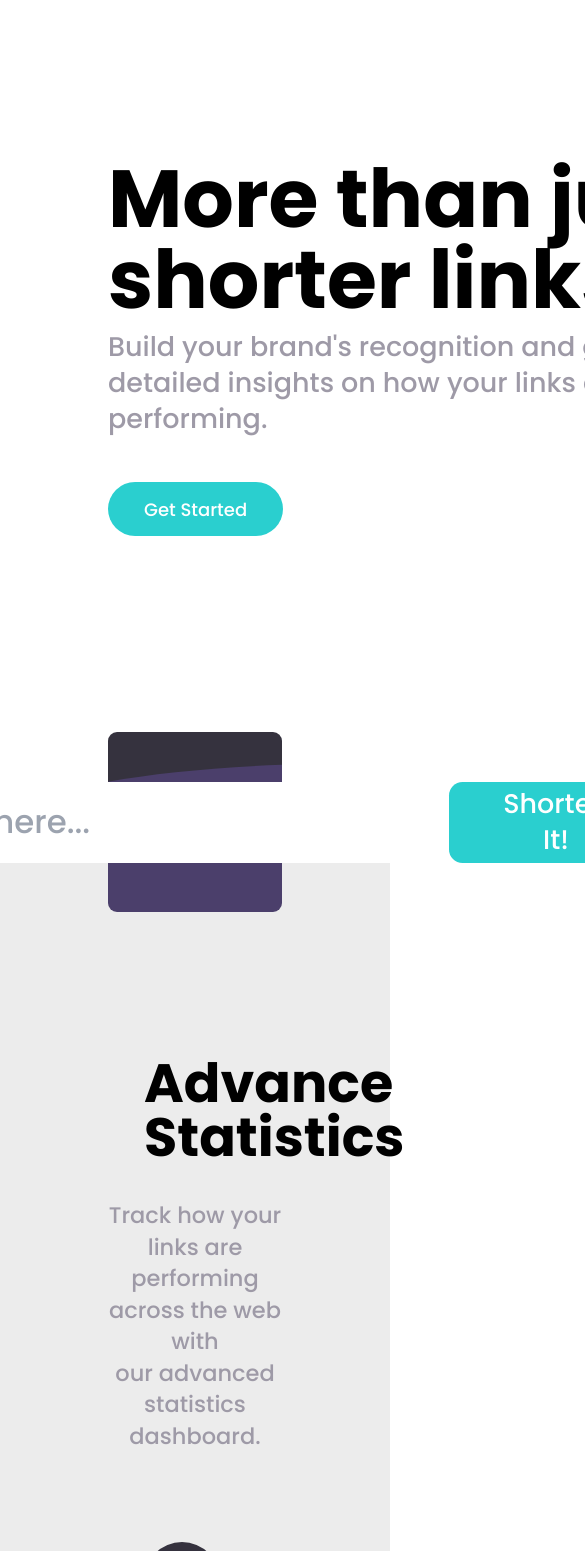
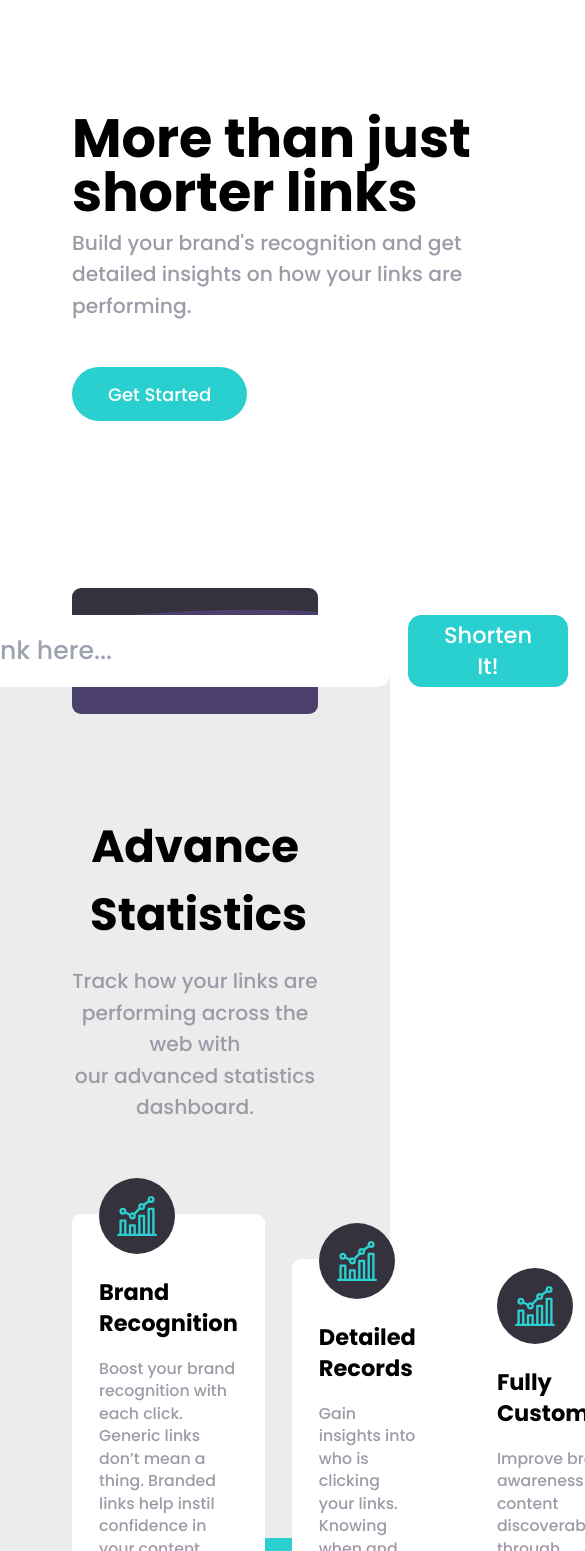
Before and after one commit to codesbyayush/Url-shortner, a React (Vite) app: page / in a window 390 px wide. Shown: the part 137-1688 px from the top of the page, 585 px wide, since content can reach past the window. Built offline with nearby package versions, Linux system fonts and the light colour scheme.

Commit message:
Small screen laptop done

```diff
--- a/index.html
+++ b/index.html
@@ -4,7 +4,7 @@
     <meta charset="UTF-8" />
     <link rel="icon" type="image/svg+xml" href="/vite.svg" />
     <meta name="viewport" content="width=device-width, initial-scale=1.0" />
-    <title>Vite + React</title>
+    <title>Url Shortner</title>
   </head>
   <body>
     <div id="root"></div>
--- a/src/App.jsx
+++ b/src/App.jsx
@@ -9,7 +9,7 @@ import Footer from './components/Footer'
 function App() {
 
   return (
-    <div className="pt-12 px-24 overflow-visible">
+    <div className="pt-12 px-16 xl:px-24 overflow-visible">
       <Navbar />
       <Heros />
 
--- a/src/components/Action.jsx
+++ b/src/components/Action.jsx
@@ -15,10 +15,14 @@ export default function Action({inputValue , setInputValue, shorten}) {
       id="links"
       value={inputValue}
       onChange={handleChange}
-      placeholder='Shorten a link here...' className='rounded-xl grow px-8 text-[1.8rem]'/>
+      placeholder='Shorten a link here...' className='rounded-xl grow px-8 xl:text-[1.8rem]
+      text-[1.4rem]'/>
 
       <button
-      className='bg-primCyan rounded-xl text-white px-12 hover:bg-opacity-50' onClick={shorten}
+      className='bg-primCyan rounded-xl text-white xl:px-12 hover:bg-opacity-50
+
+      px-8'
+       onClick={shorten}
       >
          Shorten It!
          </button>
--- a/src/components/Card.jsx
+++ b/src/components/Card.jsx
@@ -2,12 +2,15 @@ import React from 'react'
 
 export default function Card({keyword , expand , src , top}) {
   return (
-    <div className='bg-white p-8 rounded-lg relative flex-1'
+    <div className='bg-white xl:p-8 rounded-lg relative flex-1
+    p-6'
     style={{ top: `${top}` }}>
       <div className='absolute -top-8 bg-neuVeryDarkBlue rounded-[50%] p-4'>
       <img src={src} alt="" /></div>
-      <h3 className='text-2xl font-bold pb-4 pt-8'>{keyword}</h3>
-      <p className='text-[1.02rem] text-neuGrayishViolet'>{expand}</p>
+      <h3 className='xl:text-2xl font-bold pb-4 pt-8
+      text-xl'>{keyword}</h3>
+      <p className='xl:text-[1.02rem] text-neuGrayishViolet
+      text-sm'>{expand}</p>
     </div>
   )
 }
--- a/src/components/Footer.jsx
+++ b/src/components/Footer.jsx
@@ -12,13 +12,17 @@ const comp = ["About", "Our Team", "Careers", "Contact"];
 
 export default function Footer() {
   return (
-    <div className="bg-neuVeryDarkViolet w-screen relative right-24 px-24 py-16 text-white flex justify-between">
+    <div className="bg-neuVeryDarkViolet w-screen relative xl:right-24 xl:px-24 py-16 text-white flex justify-between
+
+    px-16 right-16">
 
         <div className="">
       <Logo />
         </div>
 
-      <div className="flex gap-20">
+      <div className="flex xl:gap-0
+
+      gap-10">
         <div>
           <div className="mb-4">
             <button>Features</button>
--- a/src/components/Heros.jsx
+++ b/src/components/Heros.jsx
@@ -3,18 +3,25 @@ import {ReactComponent as Illustration} from '../assets/illustration-working.svg
 
 export default function Heros() {
   return (
-    <main className='flex pt-28 pb-48'>
+    <main className='flex xl:pt-28 xl:pb-48
+    pt-10 pb-28'>
       <div className='self-center w-min'>
-        <h1 className='font-bold text-7xl'>
+        <h1 className='font-bold xl:text-7xl
+
+        text-5xl'>
             More&nbsp;than&nbsp;just
             shorter&nbsp;links
         </h1>
-        <p className='text-2xl text-neuGrayishViolet my-2'>
+        <p className='xl:text-2xl text-neuGrayishViolet my-2
+
+        text-lg'>
             Build your brand's recognition and get detailed insights on how your links are performing.
         </p>
         <button className='bg-primCyan py-3 px-8 rounded-3xl text-white my-8 hover:bg-opacity-50'>Get Started</button>
       </div>
-        <Illustration className='relative left-24'/>
+        <Illustration className='relative xl:left-24
+
+        left-16'/>
 
     </main>
   )
--- a/src/components/Prevs.jsx
+++ b/src/components/Prevs.jsx
@@ -11,12 +11,15 @@ export default function Prevs({Links, ShortLinks}) {
   }
 
   return (
-    <div className="w-full bg-white bg-cover rounded-lg flex justify-between gap-4 py-4 px-16 text-2xl
-    relative -top-20 z-10 ">
+    <div className="w-full bg-white bg-cover rounded-lg flex justify-between gap-4 xl:py-4 xl:px-16 xl:text-2xl
+    relative xl:-top-20 z-10
+    px-8 py-2 text-xl -top-14">
       <h1 className='my-auto'>{Links}</h1>
       <div className='flex'>
         <a className='text-primCyan mx-4 my-auto' href={ShortLinks}>{ShortLinks}</a>
-        <button onClick={copyLink} className={`hover:bg-opacity-50 bg-${bg} rounded-xl text-white px-12 py-4`}>
+        <button onClick={copyLink} className={`hover:bg-opacity-50 bg-${bg} rounded-xl text-white xl:px-12 xl:py-4
+
+        px-8 py-2`}>
           {copy?"copied":"copy"}
           </button>
       </div>
--- a/src/components/Stats.jsx
+++ b/src/components/Stats.jsx
@@ -60,10 +60,14 @@ export default function Stats() {
   };
 
   return (
-    <div className="bg-neuGray bg-opacity-30 w-screen relative right-24 pb-44  px-24">
+    <div className="bg-neuGray bg-opacity-30 w-screen relative xl:right-24 pb-44  xl:px-24
+
+    right-16 px-16">
       <div
-        className="h-40 w-full bg-action bg-cover bg-neuVeryDarkBlue rounded-lg flex place-content-center grid-flow-col gap-4 py-11 px-16 text-2xl
-    relative -top-20 z-10"
+        className="xl:h-40 w-full bg-action bg-cover bg-neuVeryDarkBlue rounded-lg flex place-content-center grid-flow-col gap-4 xl:py-11 xl:px-16 xl:text-2xl
+    relative xl:-top-20 z-10
+
+    px-10 py-6 h-28 -top-14 text-xl"
       >
         <Action
           inputValue={inputValue}
@@ -72,20 +76,24 @@ export default function Stats() {
         />
       </div>
 
-      <div className="w-full bg-cover rounded-lg grid gap-4 text-2xl mt-4">
+      <div className="w-full bg-cover rounded-lg grid gap-4 xl:text-2xl mt-4
+      text-xl">
         {links.map((link, i) => (
               <Prevs Links={fullLink[i]} ShortLinks={link} key={i} />
             ))}
       </div>
 
       <div className="text-center pt-0">
-        <h2 className="font-bold text-5xl p-8">Advance Statistics</h2>
-        <p className="text-neuGrayishViolet text-xl">
+        <h2 className="font-bold xl:text-5xl xl:p-8
+        text-[2.5rem] p-4">Advance Statistics</h2>
+        <p className="text-neuGrayishViolet xl:text-xl
+        text-lg">
           Track how your links are performing across the web with
           <br /> our advanced statistics dashboard.
         </p>
       </div>
-      <div className="flex gap-8 pt-28 relative">
+      <div className="flex xl:gap-8 xl:pt-28 relative
+      pt-20 gap-6">
         <div className="absolute h-3 bg-primCyan w-full rounded-xl top-2/3"></div>
 
         <Card keyword={keywords[0]} expand={expands[0]} src={imgs[0]} />
--- a/src/components/SubFooter.jsx
+++ b/src/components/SubFooter.jsx
@@ -2,7 +2,9 @@ import React from 'react'
 
 export default function SubFooter() {
   return (
-    <div className="bg-subFooter w-screen relative right-24 p-10 text-center bg-primDarkViolet">
+    <div className="bg-subFooter w-screen relative xl:right-24 xl:p-10 text-center bg-primDarkViolet
+
+    right-16 p-8">
       <h1 className='text-4xl text-white font-bold'>Boost your links today</h1>
       <button className='bg-primCyan py-3 px-8 rounded-3xl text-white mt-8 text-xl hover:bg-opacity-50'>Get Started</button>
     </div>
--- a/tailwind.config.js
+++ b/tailwind.config.js
@@ -5,6 +5,9 @@ export default {
     "./src/**/*.{js,jsx}",
   ],
   theme: {
+    screens: {
+      'xl' : "1180px"
+    },
     extend: {
       colors : {
         'primCyan' :"hsl(180, 66%, 49%)",
```
